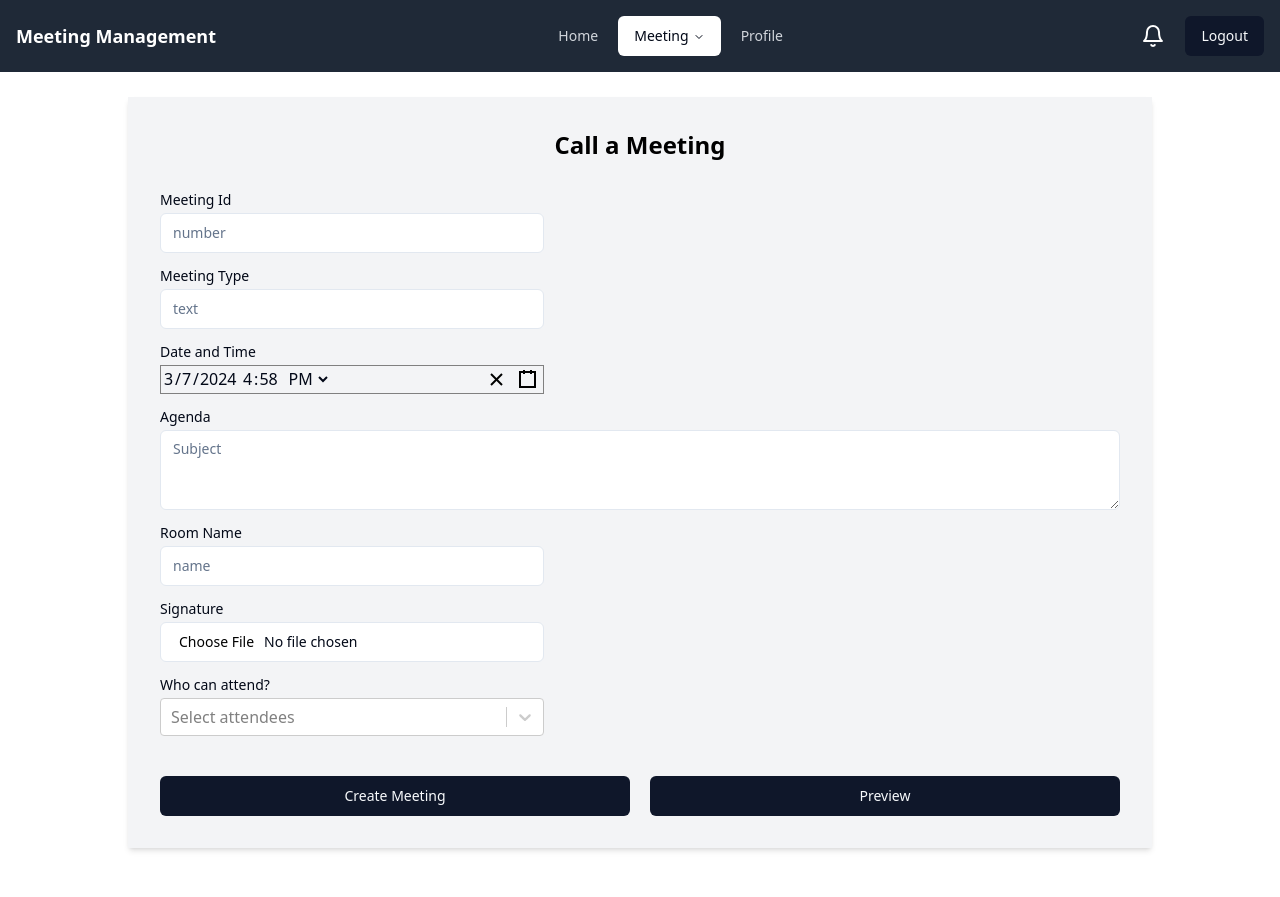
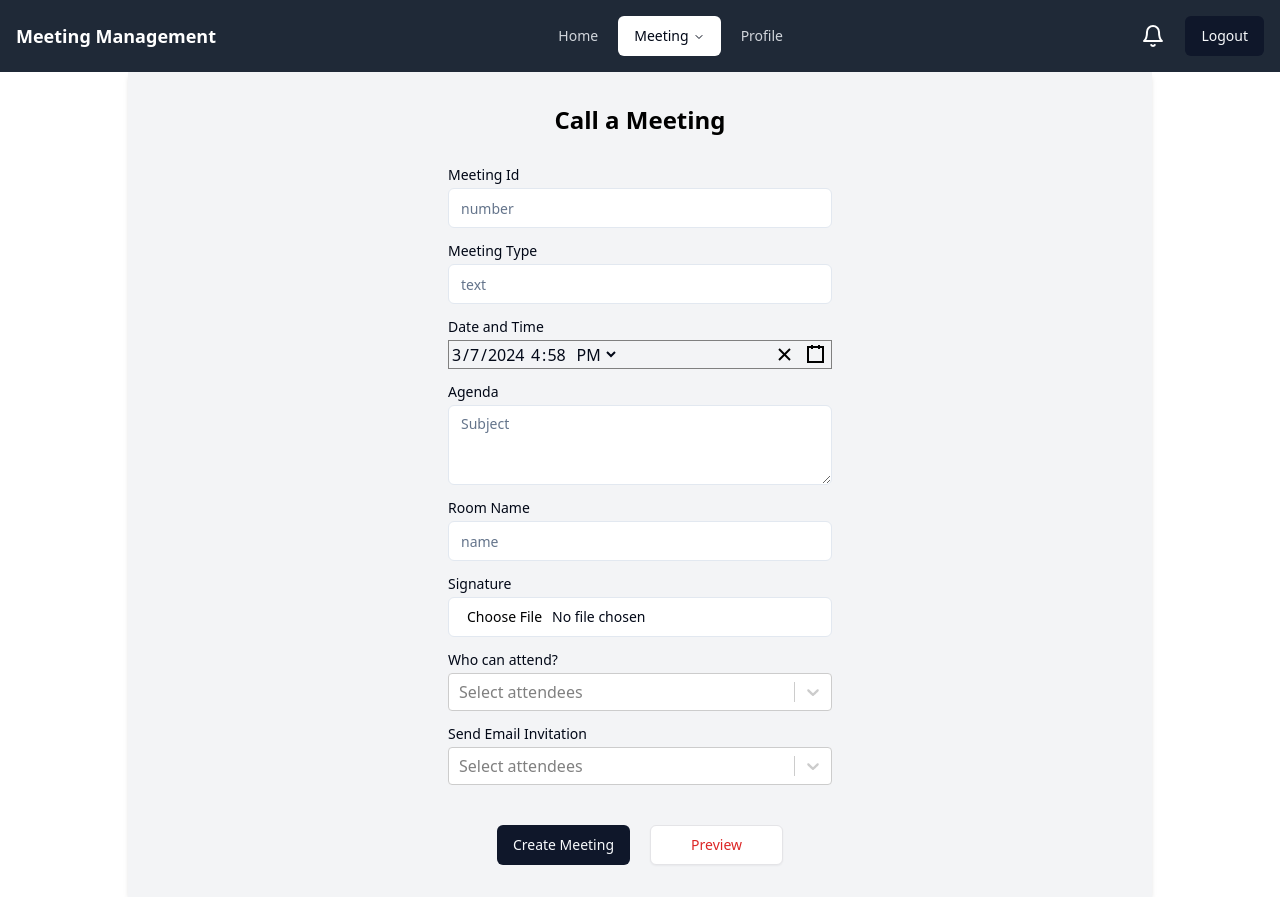
Before and after one commit to sourav3020/Meeting_Management_System, a React (Vite) app: page /callmeeting in a window 1280 px wide. Before the commit the page ends 872 px from the top, so only its background shows below. Built offline with nearby package versions, Linux system fonts and the light colour scheme.

Commit message:
call a meeting done

```diff
--- a/src/Pages/Meeting/CallMeeting.jsx
+++ b/src/Pages/Meeting/CallMeeting.jsx
@@ -14,9 +14,16 @@ const CallMeeting = () => {
 
     const [selectedDate, setSelectedDate] = useState(new Date());
     const [selectedAttendees, setSelectedAttendees] = useState([]);
+    const [selectedEmails, setSelectedEmails] = useState([]);
 
     const attendeesOptions = [
         { value: 'teachers', label: 'Teachers' },
+        { value: 'students', label: 'Students' },
+        { value: 'staffs', label: 'Staffs' },
+    ];
+
+    const emailsOptions = [
+        { value: 'teacher', label: 'Teachers' },
         { value: 'students', label: 'Students' },
         { value: 'staffs', label: 'Staffs' },
     ];
@@ -30,7 +37,7 @@ const CallMeeting = () => {
         <div className="flex flex-col items-center justify-center min-h-screen bg-white">
             <div className="w-full max-w-screen-lg p-8 bg-gray-100 shadow-md">
                 <p className="text-center text-black font-inter text-2xl font-bold mb-8">Call a Meeting</p>
-                <form onSubmit={handleSubmit} className='d-flex justify-center align-middle'>
+                <form onSubmit={handleSubmit} className="flex flex-col items-center justify-center">
                     <div className="grid w-full max-w-sm items-center gap-1.5">
                         <Label htmlFor="number">Meeting Id</Label>
                         <Input type="number" id="meetingId" placeholder="number" />
@@ -59,7 +66,7 @@ const CallMeeting = () => {
 
 
                     </div>
-                    <div className="grid w-full gap-1.5 mt-4">
+                    <div className="grid w-full max-w-sm items-center gap-1.5 mt-4">
                         <Label htmlFor="message">Agenda</Label>
                         <Textarea placeholder="Subject" id="message" />
                     </div>
@@ -81,14 +88,32 @@ const CallMeeting = () => {
                             placeholder="Select attendees"
                         />
                     </div>
+                    <div className="grid w-full max-w-sm items-center gap-1.5 mt-4">
+                        <Label htmlFor="text">Send Email Invitation</Label>
+                        <Select
+                            isMulti
+                            options={emailsOptions}
+                            value={selectedEmails}
+                            onChange={(selectedOptions) => setSelectedEmails(selectedOptions)}
+                            placeholder="Select attendees"
+                        />
+                    </div>
+                    <div className='grid grid-cols-2 gap-5 mt-10'>
+                        <Button>Create Meeting</Button>
+                        <Button style={{
+                            borderRadius: 'var(--Radii-radius-button, 6px)',
+                            border: '1px solid var(--color-border, #E4E4E7)',
+                            background: 'var(--color-bg, #FFF)',
+                            boxShadow: '0px 1px 2px 0px rgba(16, 24, 40, 0.05)',
+                            color: 'var(--color-text-error, #DC2626)'
+                        }}>Preview</Button>
+
+                    </div>
 
 
 
                 </form>
-                <div className='grid grid-cols-2 gap-5 mt-10'>
-                    <Button>Create Meeting</Button>
-                    <Button>Preview</Button>
-                </div>
+
             </div>
         </div>
     );
```
